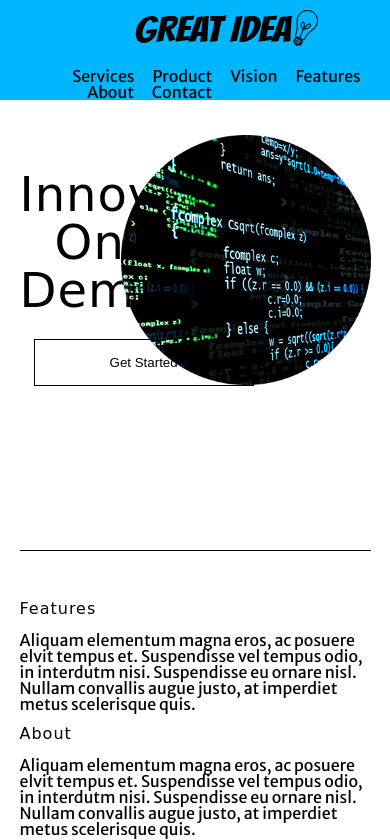
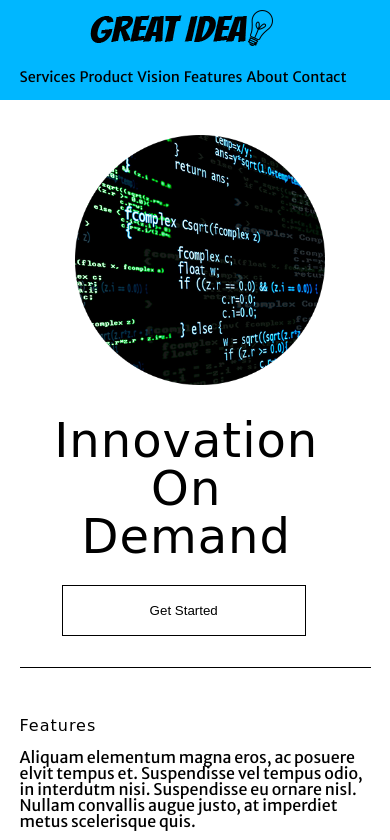
Before and after one commit to Ayoazeez26/Paritie-Client-Project-2, a plain HTML site: page index.html in a window 390 px wide. Shown: the top 840 px of the page. Drawn offline with Linux system fonts and the light colour scheme.

Commit message:
beautified mobile version

```diff
--- a/css/index.css
+++ b/css/index.css
@@ -252,3 +252,29 @@ footer {
 	}
 
 }
+
+@media screen and (max-width: 480px) {
+	.logo {
+		margin-left: 20%;
+	}
+	nav ul {
+		margin-left: 0;
+	}
+	nav ul li {
+		margin-left: 1px;
+		font-size: 0.9em;
+	}
+	.header h1 {
+		margin-top: 90%;
+		width: 95%;
+		font-size: 3em;
+	}
+
+	button {
+		margin-left: 12%;
+		padding: 17px 87px;
+	}
+	.header img {
+		margin-right: 13%;
+	}
+}
```
